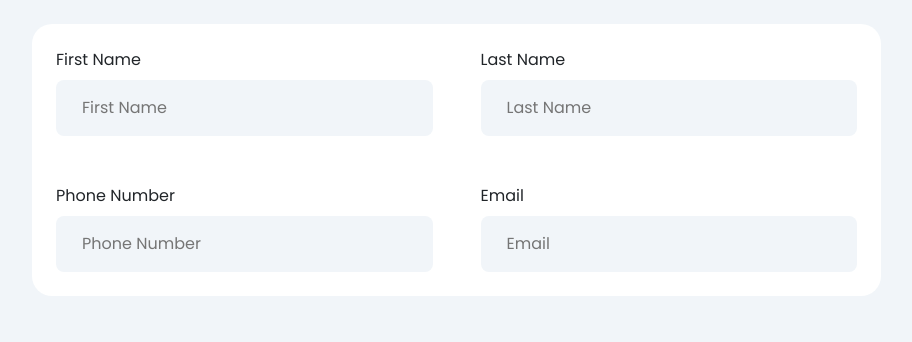
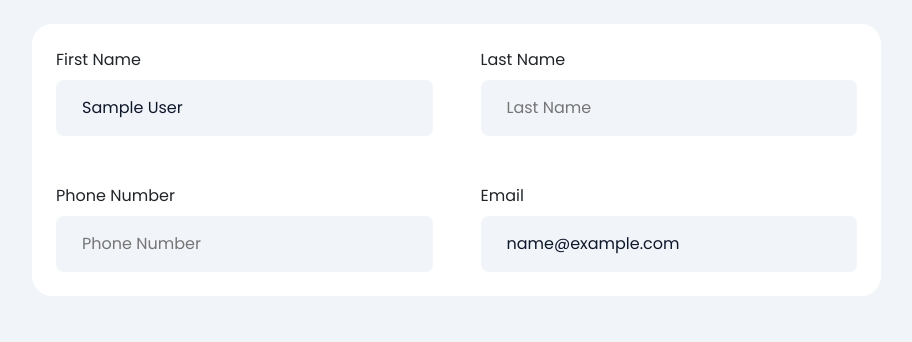
Before and after one commit to Vanathy98/TailorOpedia, a PHP site: page /cart.php?dress_id=1 in a window 1280 px wide. Shown: the part 436-778 px from the top of the page, without its empty margins (38-950 px from the left). Run offline with PHP 8.4, Linux system fonts and the light colour scheme; the visitor is signed in with stand-in values (Sample User, id 1); data that the repository does not hold is empty.

Commit message:
small final changes

```diff
--- a/auth.php
+++ b/auth.php
@@ -21,6 +21,7 @@ session_start();
         <div class="row">
             <div class="col-lg-3 p-0 position-relative d-none d-lg-block">
                 <div class="sidebar position-sticky sticky-top w-100">&nbsp;</div>
+
             </div>
             <div class="col-lg-9 ">
                 <p class="header">Not a member? <a href="signin.php">Sign In</a></p>
--- a/cart.php
+++ b/cart.php
@@ -87,7 +87,6 @@ session_start();
                     $sql = "SELECT completed_product.id AS dress_id,
                     completed_product.name AS dress_name,
                     completed_product.cost AS dress_cost,
-                    completed_product.name AS dress_name,
                     completed_product.uploaded_on AS uploaded_on,
                     completed_product.img_name AS img_name,
                     completed_product.tai_id AS tai_id,
@@ -180,7 +179,7 @@ session_start();
                         <div class="row gy-5 gx-5">
                             <div class="col-lg-6">
                                 <label for="firstName" class="form-label" >First Name</label>
-                                <input type="text" placeholder="First Name" value="<?php echo $tailor;?>">
+                                <input type="text" placeholder="First Name" value="<?php echo $_SESSION['name'];?>">
                             </div>
                             <div class="col-lg-6">
                                 <label for="lastName" class="form-label">Last Name</label>
@@ -192,7 +191,7 @@ session_start();
                             </div>
                             <div class="col-lg-6">
                                 <label for="eamil" class="form-label">Email</label>
-                                <input type="text" placeholder="Email" value="<?php echo $email;?>">
+                                <input type="text" placeholder="Email" value="<?php echo  $_SESSION['cemail'];?>">
                             </div>
                         </div>
 
--- a/login.php
+++ b/login.php
@@ -21,6 +21,7 @@
             $_SESSION["loggedin"]=true;
             $_SESSION['name']=$row['fullname'];
             $_SESSION['id']=$row['id'];
+            $_SESSION['cemail']=$row['email'];
             header('location: index.php?name='.urlencode($row['fullname']));
 
 
```
Also changed, not shown: assets/image/dress/dress_177.png (added).
